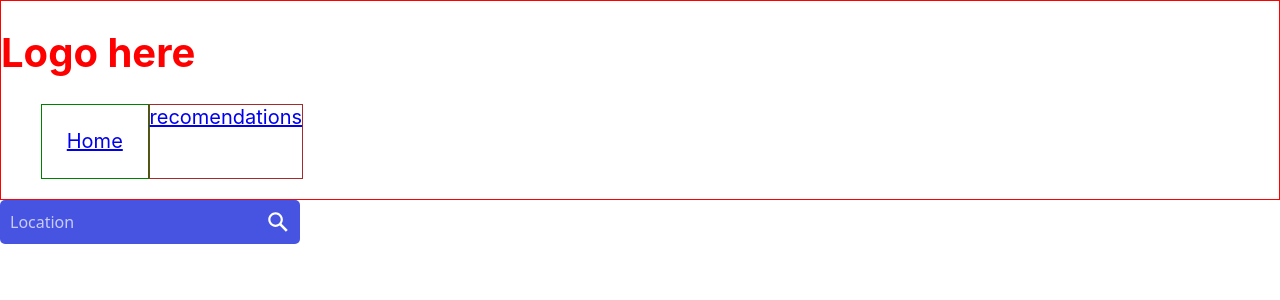
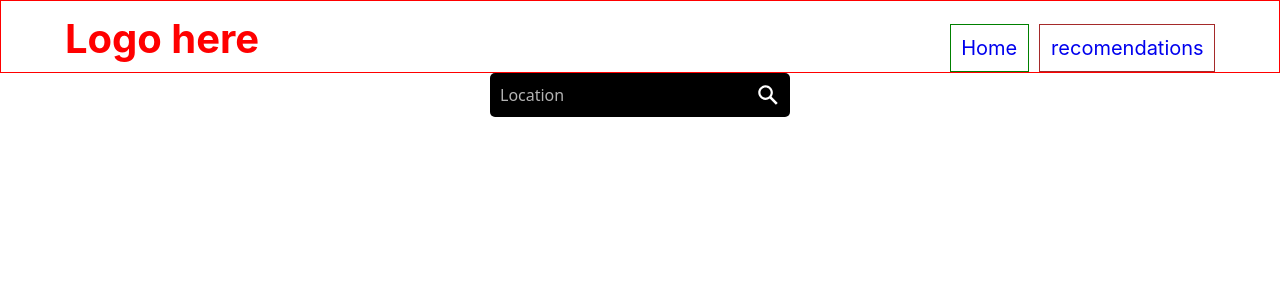
Before and after one commit to rosaregalado/colab9-airpollution-project, a React (Create React App) app in the folder airpollution-app/: page / in a window 1280 px wide. Shown: the top 300 px of the page. Built offline with nearby package versions, Linux system fonts and the light colour scheme.

Commit message:
centered body, fixed double body bug

```diff
--- a/airpollution-app/src/pages/Home.jsx
+++ b/airpollution-app/src/pages/Home.jsx
@@ -3,8 +3,6 @@
 function Home() {
   return (
     <div className="home">
-
-      <body>
         <form id="form" role="search">
           <input type="search" id="query" name='q'
             placeholder='Location'
@@ -19,8 +17,6 @@ function Home() {
         <div className='progress-bar'>
           <div className='fill'></div>
         </div>
-      </body>
-
     </div>
   );
 }
--- a/airpollution-app/src/styles/App.sass
+++ b/airpollution-app/src/styles/App.sass
@@ -1,9 +1,12 @@
 .app
   color: black
 
-body
+.home
+  display: flex
+  justify-content: center
+
   form
-    background-color: #4654e1
+    background-color: black
     width: 300px
     height: 44px
     border-radius: 5px
--- a/airpollution-app/src/styles/General.sass
+++ b/airpollution-app/src/styles/General.sass
@@ -1,5 +1,19 @@
 html
     font-size: 125%
 
+
+body
+    margin: 0
+    padding: 0
+
+
+ul
+    padding: 0
+    margin: 0
+
 li
     list-style: none
+    text-decoration: none
+
+a
+    text-decoration: none
--- a/airpollution-app/src/styles/Header.sass
+++ b/airpollution-app/src/styles/Header.sass
@@ -1,9 +1,14 @@
 .app-header
  border: 1px solid red
+ display: flex
+ justify-content: space-between
+ flex-direction: row
+
 
 
 .header-logo
   color: red
+  margin: 1% 5% 0 5%
 
 .navigations
   display: flex
@@ -11,8 +16,12 @@
 
 .home-link
   border: 1px solid green
-  padding: 2%
-  margin: o 5% 1% 2%
+  padding: 5%
+  margin: 11% 5% 0 -55%
+
+
 
 .recomendations-link
     border: 1px solid brown
+    padding: 5%
+    margin: 11% 0 0 0
```
